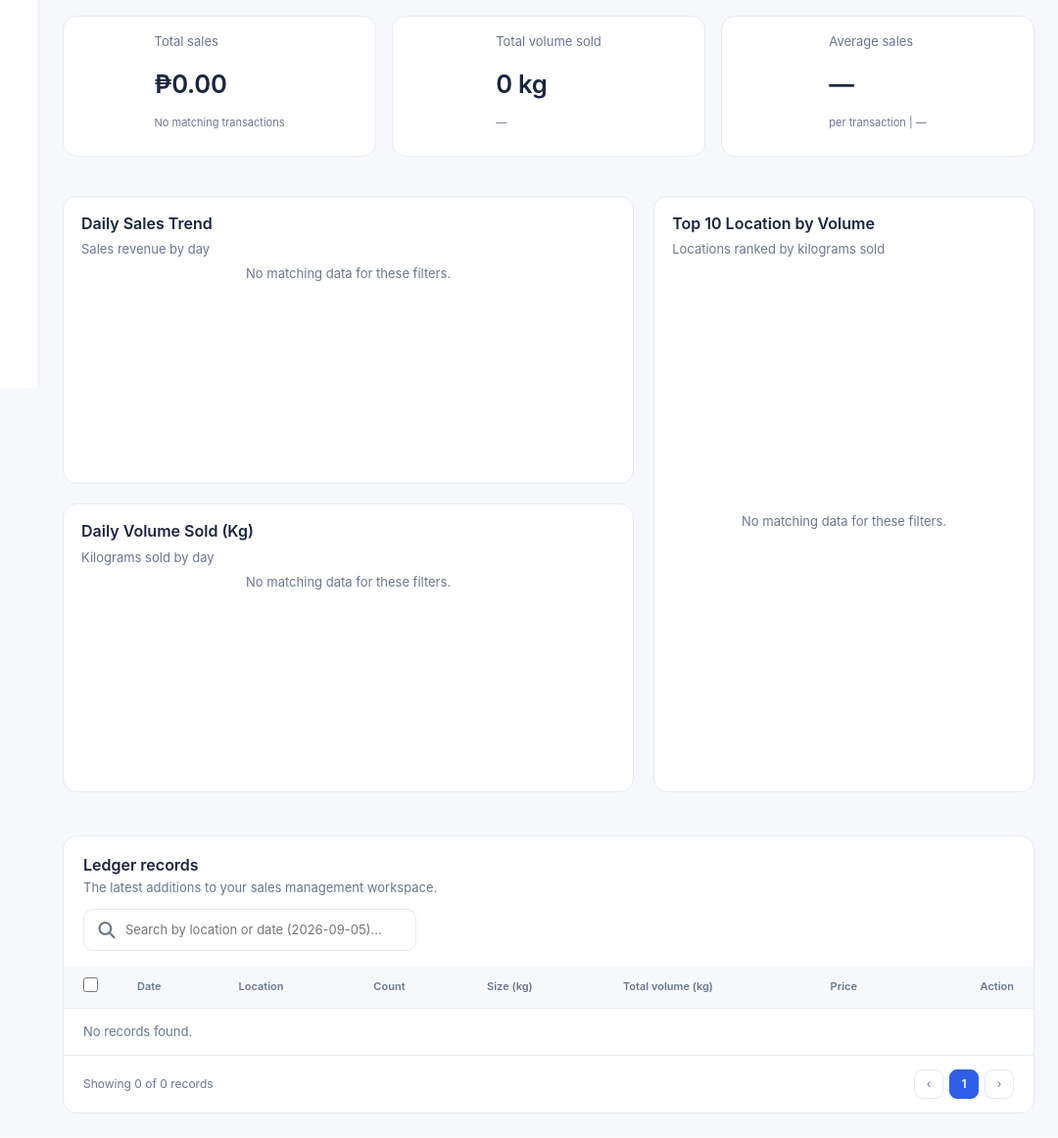
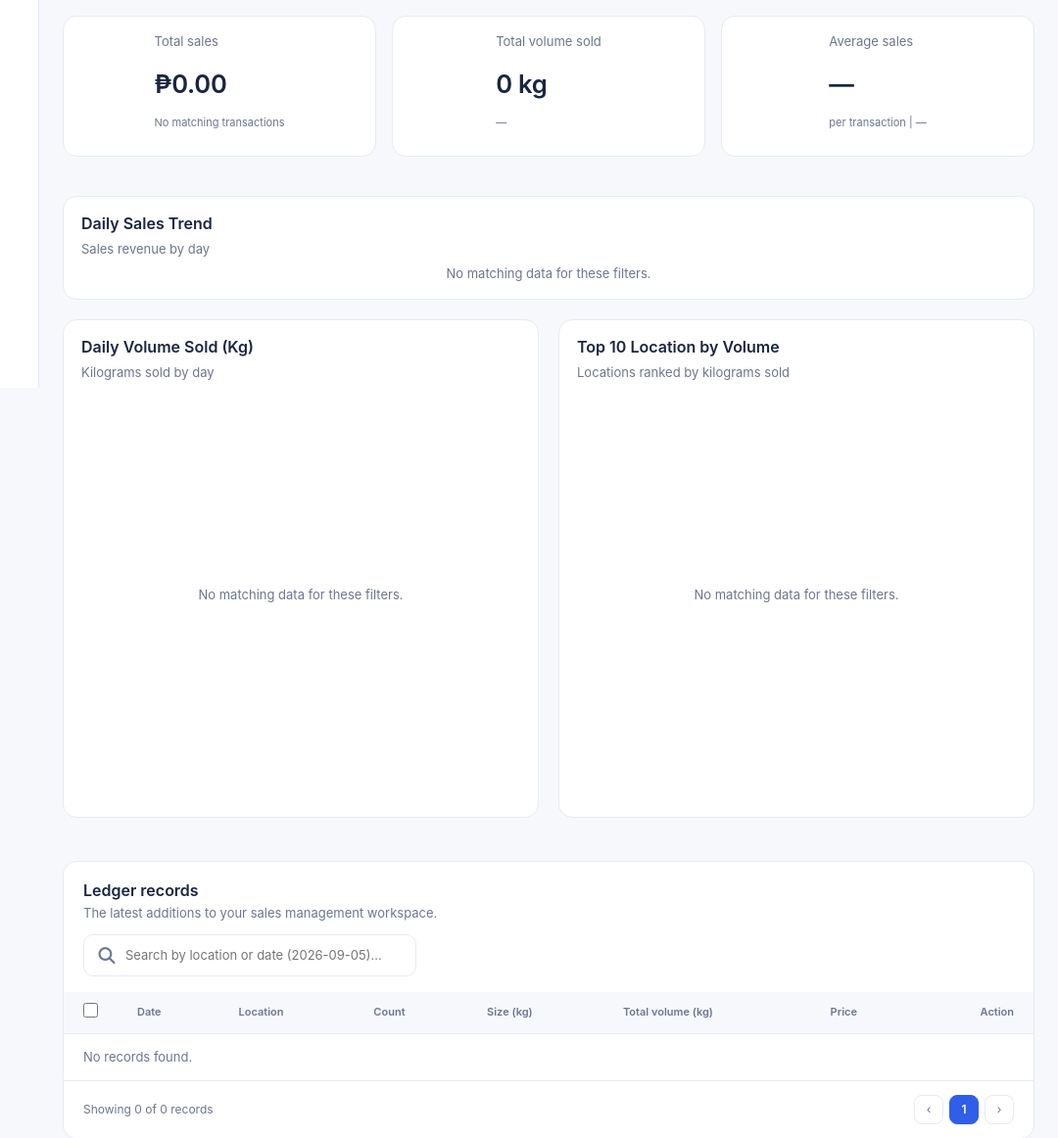
Before and after one commit to Kuro-Rei/F-AR-System, a Flask app: page /dashboard in a window 1280 px wide. Shown: the part 404-1566 px from the top of the page at 98% size, without its empty margins (200-1280 px from the left). Before the commit the page ends 1541 px from the top, so only its background shows below. Run offline with Flask 3, Linux system fonts and the light colour scheme; the visitor is signed in with stand-in values (Sample User, id 1); data that the repository does not hold is empty; some web fonts are replaced.

Commit message:
chart layout

```diff
--- a/website/static/css/dashboard.css
+++ b/website/static/css/dashboard.css
@@ -283,14 +283,14 @@
 .excel-kpis { grid-template-columns: repeat(3, minmax(0, 1fr)); }
 @media (max-width: 700px) { .excel-kpis { grid-template-columns: 1fr; } }
 
-/* Chart positions: sales on top-left, volume on bottom-left, locations tall on the right */
-.excel-charts { grid-template-columns: minmax(0, 1.5fr) minmax(0, 1fr); }
-.chart-sales-card { grid-column: 1; grid-row: 1; }
+/* Chart positions: sales full width on top, volume bottom-left, locations bottom-right */
+.excel-charts { grid-template-columns: repeat(2, minmax(0, 1fr)); }
+.chart-sales-card { grid-column: 1 / -1; grid-row: 1; }
 .chart-volume-card { grid-column: 1; grid-row: 2; }
-.chart-location-card { grid-column: 2; grid-row: 1 / span 2; display: flex; flex-direction: column; }
+.chart-location-card { grid-column: 2; grid-row: 2; display: flex; flex-direction: column; }
 .chart-location-card .excel-chart { flex: 1; }
 .chart-location-card .dashboard-svg { max-height: none; }
-@media (max-width: 1100px) {
+@media (max-width: 850px) {
   .excel-charts { grid-template-columns: minmax(0, 1fr); }
   .chart-sales-card, .chart-volume-card, .chart-location-card { grid-column: auto; grid-row: auto; }
 }
@@ -300,7 +300,7 @@
 .excel-chart { min-height: 0; padding-top: 6px; }
 .chart-location-card .excel-chart {
   position: relative;
-  min-height: 520px;
+  min-height: 420px;
   padding: 0;
   margin-top: 8px;
 }
@@ -311,3 +311,20 @@
   height: 100%;
   max-height: none;
 }
+
+/* volume chart fills its card */
+.chart-volume-card { display: flex; flex-direction: column; }
+.chart-volume-card .excel-chart {
+  flex: 1;
+  position: relative;
+  min-height: 320px;
+  padding: 0;
+  margin-top: 8px;
+}
+.chart-volume-card .dashboard-svg {
+  position: absolute;
+  inset: 0;
+  width: 100%;
+  height: 100%;
+  max-height: none;
+}
--- a/website/static/js/excel-dashboard.js
+++ b/website/static/js/excel-dashboard.js
@@ -103,11 +103,13 @@
         // so the fonts stay the same size and there is no empty space around it
         const W = Math.max(300, Math.round(root.clientWidth || (horizontal ? 440 : 700)));
         const H = horizontal
-            ? Math.max(420, Math.round(root.clientHeight || 620))
+            ? Math.max(380, Math.round(root.clientHeight || 420))
+            : opts.fill
+            ? Math.max(270, Math.round(root.clientHeight || 340))
             : Math.round(Math.min(340, Math.max(270, W * .45)));
 
         const margin = horizontal
-            ? { l: 100, r: 56, t: 10, b: 58 } // Margin left, right, top, bottom
+            ? { l: 118, r: 68, t: 10, b: 58 } // Margin left, right, top, bottom
             : { l: 78, r: 12, t: 18, b: 50 };
 
         // drawing area
@@ -153,14 +155,14 @@
 
         if (horizontal) {
             const rowH = innerH / items.length;
-            const barH = Math.min(36, rowH * .62);
+            const barH = Math.min(30, rowH * .6);
 
             // bar chart
             for (let t = 0; t <= ticks; t++) {
                 const x = margin.l + innerW * t / ticks;
 
                 grid.append(line(x, margin.t, x, margin.t + innerH));
-                chart.append(txt(x, margin.t + innerH + 18, number(step * t), 'middle', 13, { fill: '#4b5563' }));
+                chart.append(txt(x, margin.t + innerH + 18, number(step * t), 'middle', 14, { fill: '#4b5563' }));
             }
 
             items.forEach((d, i) => {
@@ -174,9 +176,11 @@
                 chart.append(
                     txt(
                         margin.l - 10,
-                        y + 5,
-                        d.label.length > 12 ? d.label.slice(0, 11) + '…' : d.label,
-                        'end'
+                        y + 6,
+                        d.label.length > 14 ? d.label.slice(0, 13) + '…' : d.label,
+                        'end',
+                        16,
+                        { fill: '#1a2d56' }
                     )
                 );
 
@@ -197,13 +201,15 @@
                         Math.min(margin.l + width + 7, W - margin.r + 4),
                         y + 5,
                         number(d.value),
-                        'start'
+                        'start',
+                        15,
+                        { fill: '#1a2d56', 'font-weight': 600 }
                     )
                 );
             });
 
             if (opts.xTitle) {
-                chart.append(txt(margin.l + innerW / 2, margin.t + innerH + 46, opts.xTitle, 'middle', 16, { fill: '#050B47', 'font-weight': 700 }));
+                chart.append(txt(margin.l + innerW / 2, margin.t + innerH + 46, opts.xTitle, 'middle', 17, { fill: '#050B47', 'font-weight': 700 }));
             }
 
         } else {
@@ -472,7 +478,8 @@
             'chart-volume',
             'column',
             days.map(d => ({ label: shortDate(d), value: dailyVolume.get(d) || 0 })),
-            v => number(v) + ' kg'
+            v => number(v) + ' kg',
+            { fill: true }
         );
 
         draw(
--- a/website/views.py
+++ b/website/views.py
@@ -146,7 +146,6 @@ def import_file():
 
 # Feeds the kpi and charts
 # non-archived rows only
-
 @views.route('/api/sales')
 def api_sales():
     conn = db.get_connection()
```
